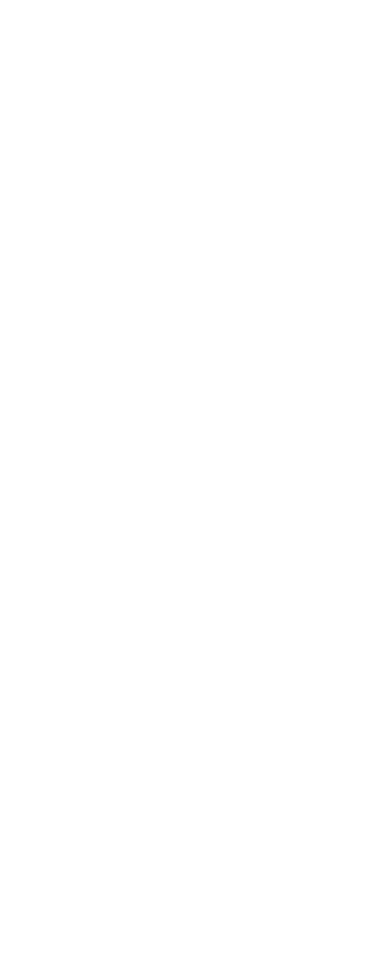
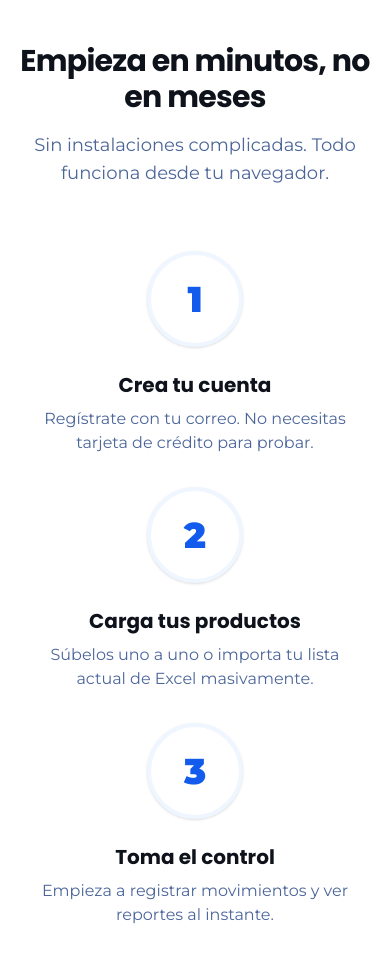
Before and after one commit to Ferndz99/inventory_saas_client, a Next.js app: page / in a window 390 px wide. Shown: the part 6320-7279 px from the top of the page. Before the commit the page ends 6283 px from the top, so only its background shows below. Built offline with nearby package versions, Linux system fonts and the light colour scheme.

Commit message:
feat: add responsive how it works section

```diff
--- a/app/page.tsx
+++ b/app/page.tsx
@@ -1,6 +1,7 @@
 import ChileFocusSection from "@/components/ChileFocusSection";
 import FeaturesSection from "@/components/FeaturesSection";
 import Hero from "@/components/Hero";
+import HowItWorks from "@/components/HowItWorks";
 import Navbar from "@/components/layout/Navbar";
 import ProblemSection from "@/components/ProblemSection";
 import SolutionSection from "@/components/SolutionSection";
@@ -15,6 +16,7 @@ export default function Home() {
       <SolutionSection />
       <FeaturesSection />
       <ChileFocusSection/>
+      <HowItWorks/>
     </div>
   );
 }
--- /dev/null
+++ b/components/HowItWorks.tsx
@@ -0,0 +1,78 @@
+import React from 'react'
+
+function HowItWorks() {
+    return (
+        <section className="bg-white py-20" id="como-funciona">
+            <div className="container mx-auto px-4 sm:px-6 lg:px-8">
+                {/* Header */}
+                <div className="mb-16 text-center">
+                    <h2 className="text-3xl font-bold tracking-tight text-ui-main sm:text-4xl">
+                        Empieza en minutos, no en meses
+                    </h2>
+                    <p className="mt-4 text-lg text-ui-secondary">
+                        Sin instalaciones complicadas. Todo funciona desde tu navegador.
+                    </p>
+                </div>
+
+                <div className="relative">
+                    {/* Connecting Line (Desktop only) */}
+                    <div
+                        aria-hidden
+                        className="absolute top-12 left-0 hidden h-1 w-full bg-linear-to-r from-transparent via-blue-100 to-transparent lg:block"
+                    />
+
+                    <div className="grid gap-8 lg:grid-cols-3">
+                        {/* Step 1 */}
+                        <div className="relative flex flex-col items-center text-center">
+                            <div className="z-10 mb-6 flex h-24 w-24 items-center justify-center rounded-full border-4 border-blue-50 bg-white shadow-sm">
+                                <span className="text-4xl font-black text-ui-primary">1</span>
+                            </div>
+
+                            <h3 className="mb-2 text-xl font-bold text-ui-main">
+                                Crea tu cuenta
+                            </h3>
+
+                            <p className="max-w-xs text-ui-secondary">
+                                Regístrate con tu correo. No necesitas tarjeta de crédito para
+                                probar.
+                            </p>
+                        </div>
+
+                        {/* Step 2 */}
+                        <div className="relative flex flex-col items-center text-center">
+                            <div className="z-10 mb-6 flex h-24 w-24 items-center justify-center rounded-full border-4 border-blue-50 bg-white shadow-sm">
+                                <span className="text-4xl font-black text-ui-primary">2</span>
+                            </div>
+
+                            <h3 className="mb-2 text-xl font-bold text-ui-main">
+                                Carga tus productos
+                            </h3>
+
+                            <p className="max-w-xs text-ui-secondary">
+                                Súbelos uno a uno o importa tu lista actual de Excel masivamente.
+                            </p>
+                        </div>
+
+                        {/* Step 3 */}
+                        <div className="relative flex flex-col items-center text-center">
+                            <div className="z-10 mb-6 flex h-24 w-24 items-center justify-center rounded-full border-4 border-blue-50 bg-white shadow-sm">
+                                <span className="text-4xl font-black text-ui-primary">3</span>
+                            </div>
+
+                            <h3 className="mb-2 text-xl font-bold text-ui-main">
+                                Toma el control
+                            </h3>
+
+                            <p className="max-w-xs text-ui-secondary">
+                                Empieza a registrar movimientos y ver reportes al instante.
+                            </p>
+                        </div>
+                    </div>
+                </div>
+            </div>
+        </section>
+
+    )
+}
+
+export default HowItWorks
```
